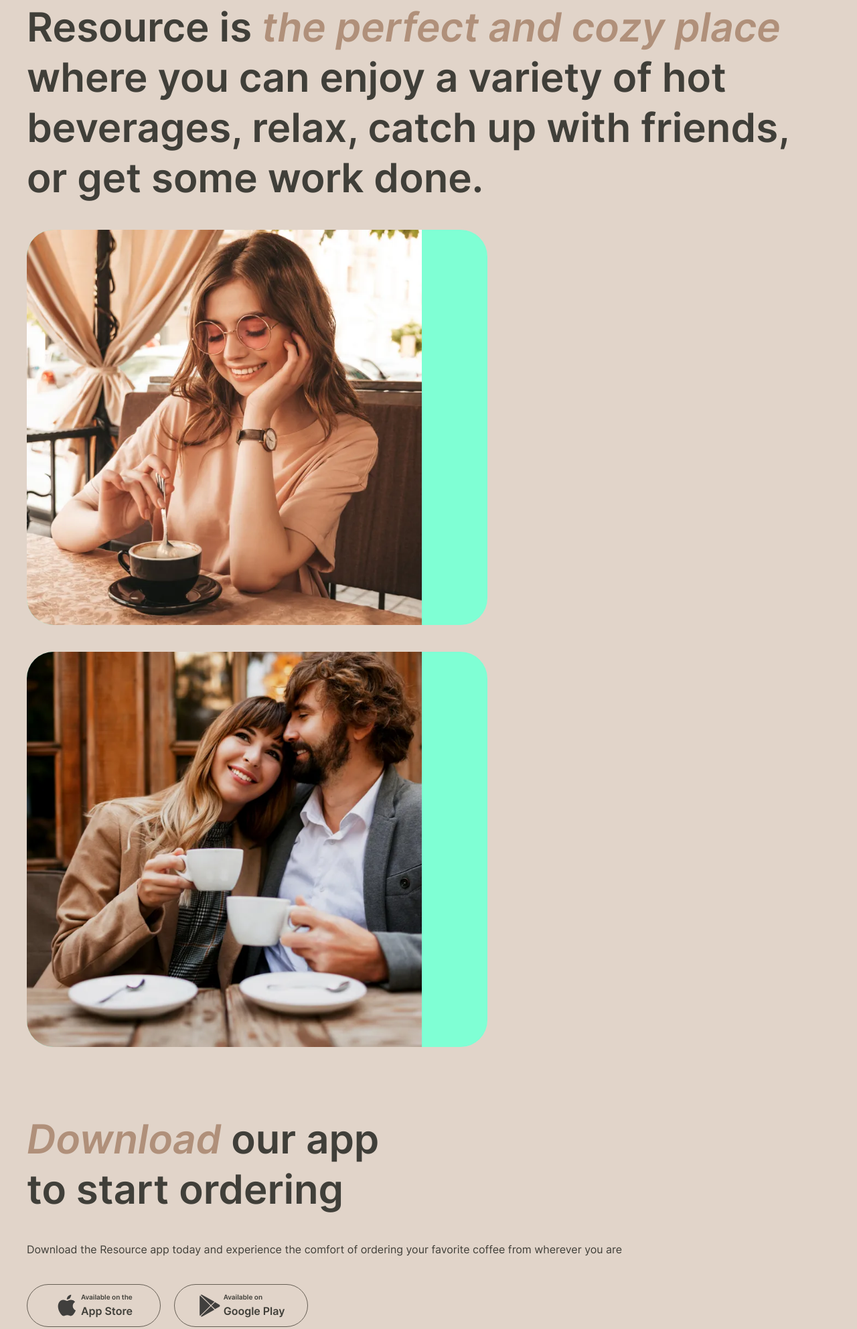
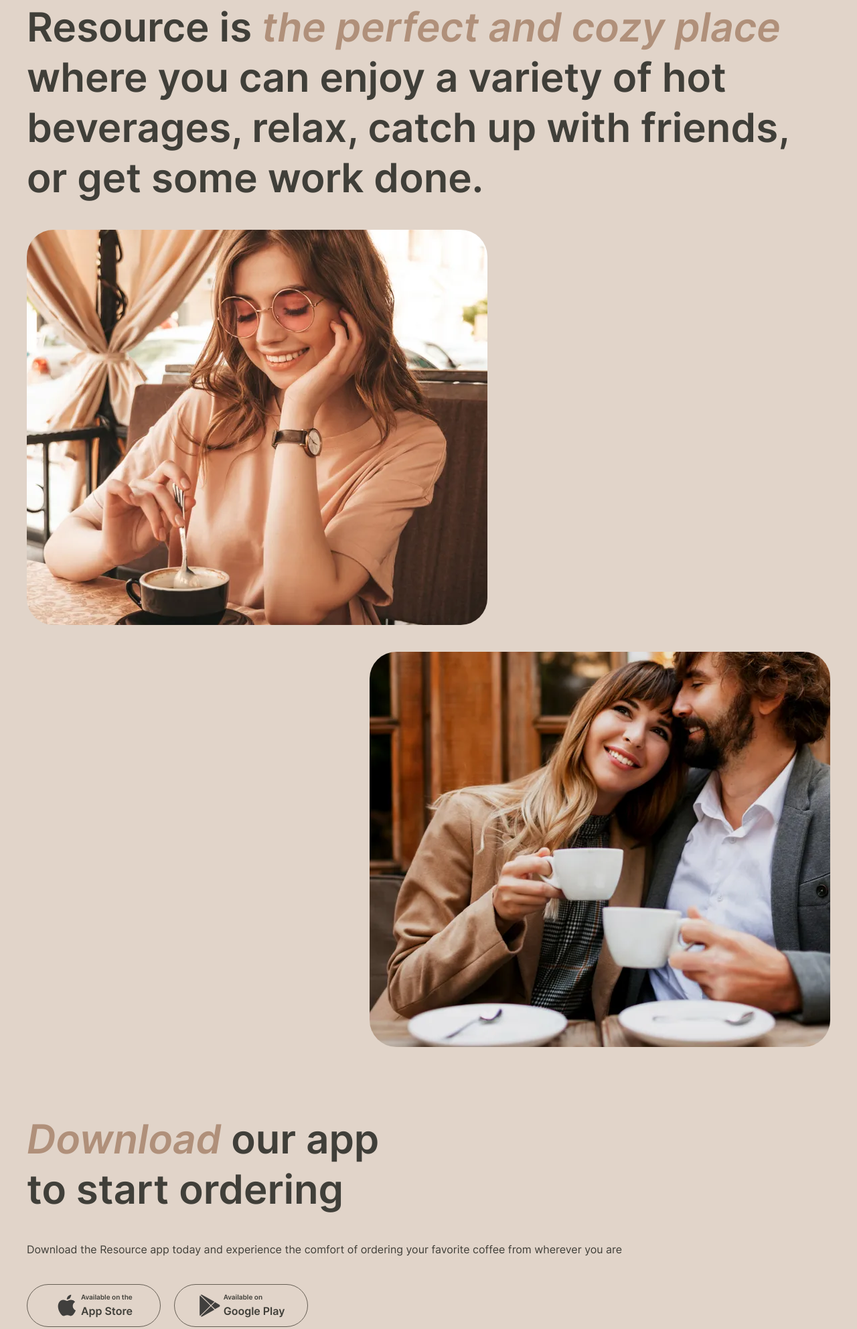
Before and after one commit to ToryaToria/Coffee, a website built with Vite: page source/index.html in a window 1280 px wide. Shown: the part 1489-3473 px from the top of the page at 67% size. Built offline with nearby package versions, Linux system fonts and the light colour scheme.

Commit message:
add adaptive

```diff
--- a/source/index.html
+++ b/source/index.html
@@ -192,19 +192,19 @@
 
         <div class="about__wrapper-imgs">
           <div class="about__img">
-            <img src="./img/about/about-1-1x.webp" alt="" width="348" height="590">
+            <img src="./img/about/about-1-1x.webp" alt="" width="726" height="726">
           </div>
 
           <div class="about__img about__img--desktop">
-            <img src="./img/about/about-2-1x.webp" alt="" width="660" height="430">
+            <img src="./img/about/about-2-1x.webp" alt="" width="726" height="726">
           </div>
 
           <div class="about__img about__img--desktop">
-            <img src="./img/about/about-3-1x.webp" alt="" width="660" height="430">
+            <img src="./img/about/about-3-1x.webp" alt="" width="726" height="726">
           </div>
 
           <div class="about__img">
-            <img src="./img/about/about-4-1x.webp" alt="" width="348" height="590">
+            <img src="./img/about/about-4-1x.webp" alt="" width="726" height="726">
           </div>
         </div>
       </div>
--- a/source/sass/base/page.scss
+++ b/source/sass/base/page.scss
@@ -1,4 +1,3 @@
-
 .page {
   /*  для стики-футера */
   height: 100%;
--- a/source/sass/blocks/about.scss
+++ b/source/sass/blocks/about.scss
@@ -9,29 +9,57 @@
 .about__wrapper-imgs {
   display: flex;
   flex-direction: column;
+  justify-content: center;
   gap: 40px;
 
-  @include media-desktop {
-    // flex-direction: row;
+    @include media-desktop {
     flex-wrap: wrap;
     height: 1060px;
+    width: 1360px;
+    margin: 0 auto;
   }
 }
 
 .about__img {
-  width: 348px;
+  position: relative;
+
+  width: clamp(348px, 100%, 688px);
   height: 590px;
+
   border-radius: $block-radius;
   overflow: hidden;
 
+  img {
+    display: block;
+
+    position: absolute;
+    top: 50%;
+    left: 50%;
+
+    width: auto;
+    height: auto;
+
+    transform: translate(-50%, -50%);
+    object-fit: contain;
+  }
+
   @include media-tabl {
-    width: 688px;
+    &:first-child {
+      align-self: start;
+    }
 
-    background-color: aquamarine;
+    &:last-child {
+      align-self: flex-end;
+    }
   }
 
   @include media-desktop {
     width: 660px;
+
+    &:first-child,
+    &:last-child {
+      align-self:inherit;
+    }
   }
 
   &--desktop {
@@ -40,14 +68,6 @@
     @include media-desktop {
       display: block;
       height: 430px;
-      background-color: antiquewhite;
     }
   }
-
-  img {
-    display: block;
-    width: auto;
-    height: inherit;
-    // как сместить изображение внутри контейнера?
-  }
 }
--- a/source/sass/blocks/application.scss
+++ b/source/sass/blocks/application.scss
@@ -77,11 +77,15 @@
 
 .application__wrapper-img {
   width: 100%;
+    width: clamp(348px, 100%, 630px);
+
   height: auto;
-  background-color: beige;
+  margin: 0 auto;
 
   img {
+    display: block;
     width: 100%;
     height: auto;
+    object-fit: contain;
   }
 }
```
